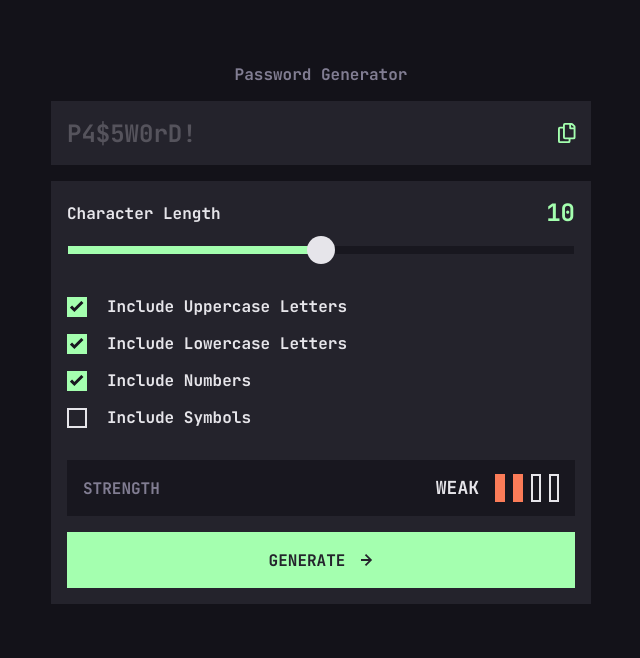
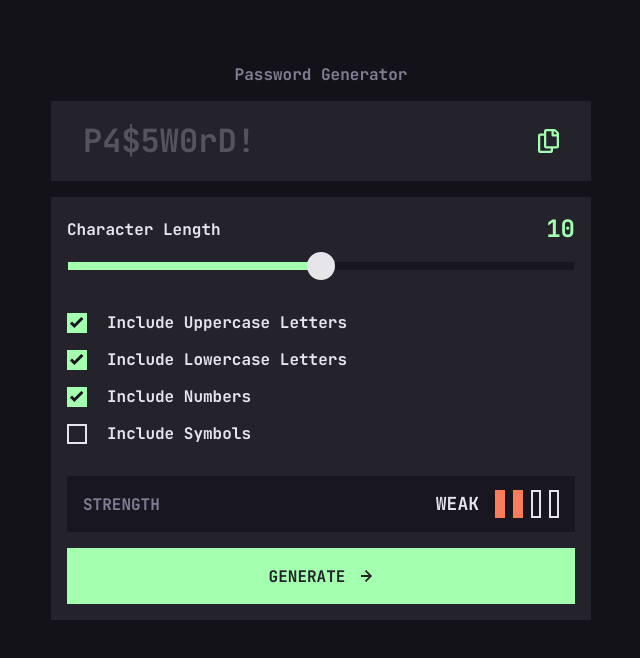
Before and after one commit to HanSeongLee/password-generator-app, a Next.js app: page / in a window 1280 px wide. Shown: the top 658 px of the page, without its empty margins (319-959 px from the left). Built offline with nearby package versions, Linux system fonts and the light colour scheme; no server answers.

Commit message:
ADD | TextField component on tablet

```diff
--- a/components/TextField/style.module.scss
+++ b/components/TextField/style.module.scss
@@ -1,3 +1,4 @@
+@import "styles/utils";
 
 .inputWrapper {
   position: relative;
@@ -16,6 +17,12 @@
     padding: 17px 16px 15px;
     outline: none;
 
+    @include media(">tablet") {
+      font-size: 32px;
+      line-height: 42px;
+      padding: 19px 32px;
+    }
+
     &::placeholder {
       color: rgba(230, 229, 234, 0.25);
     }
@@ -31,6 +38,10 @@
     justify-content: center;
     padding: 0 15.5px;
 
+    @include media(">tablet") {
+      padding: 0 32px;
+    }
+
     .copyButton {
       display: flex;
       background: transparent;
@@ -41,6 +52,11 @@
       .copyIcon {
         width: 17.5px;
         height: 20px;
+
+        @include media(">tablet") {
+          width: 21px;
+          height: 24px;
+        }
       }
     }
   }
```
